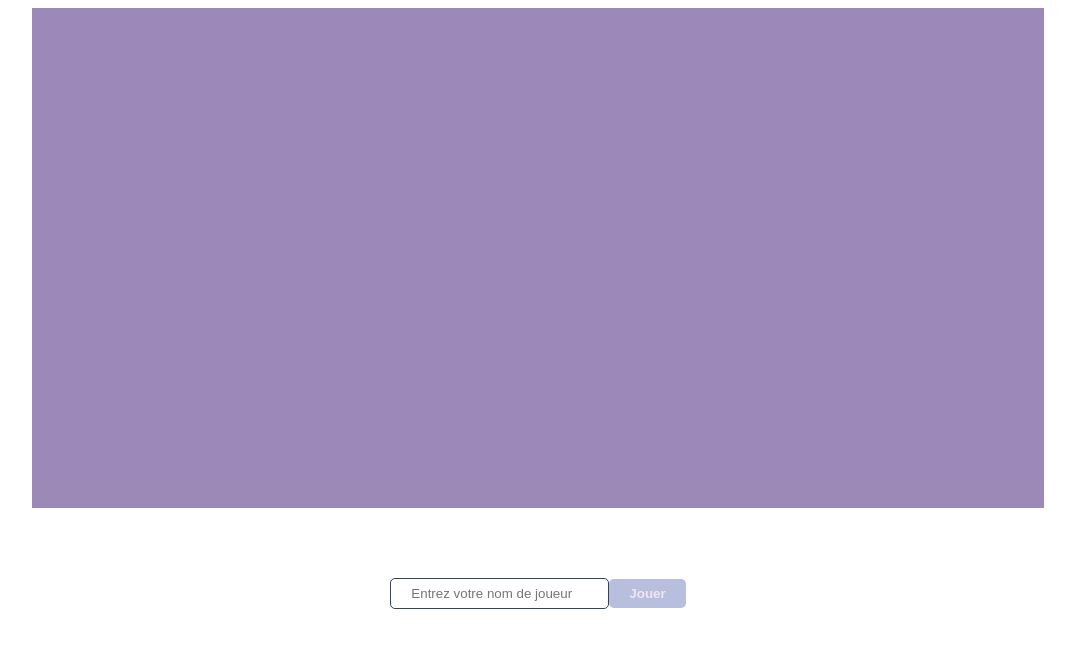
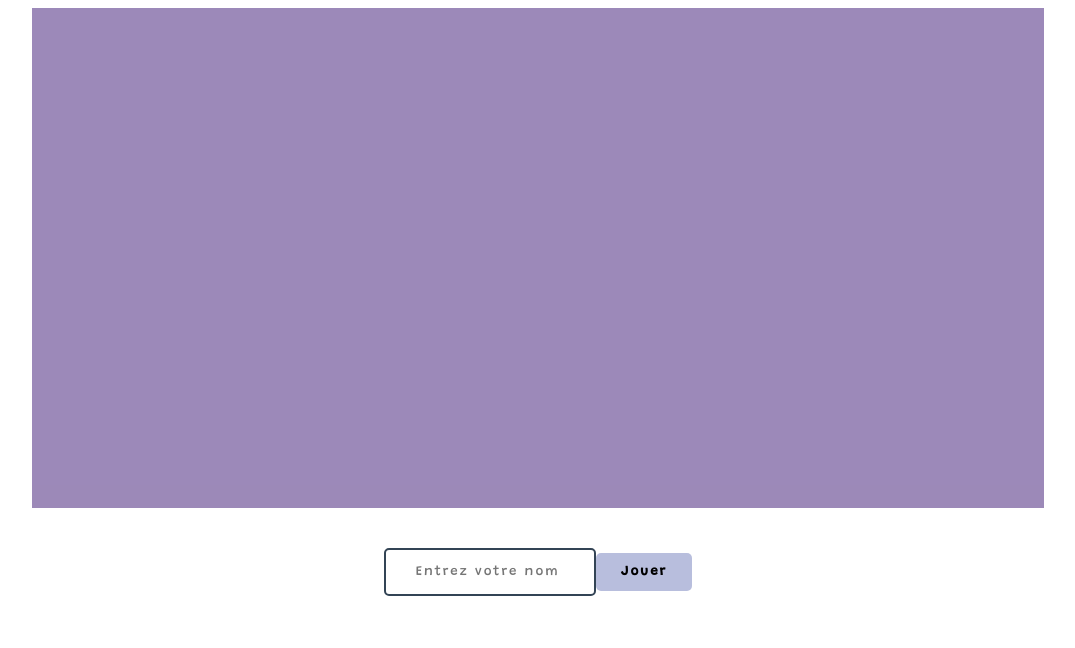
Before and after one commit to DevDams/oneDot, a Vue app: page / in a window 1280 px wide. Shown: the top 648 px of the page, without its empty margins (102-1177 px from the left). Built offline with nearby package versions, Linux system fonts and the light colour scheme.

Commit message:
Update style

```diff
--- a/src/components/Player.vue
+++ b/src/components/Player.vue
@@ -42,27 +42,35 @@ export default {
     }
 
     .info {
-      margin-top: 40px;
+      margin-top: 10px;
       text-align: center;
+      font-family: 'Grandstander', cursive;
+      letter-spacing: 2px;
     }
 
     .welcomeMessage {
       font-weight: 700;
+      font-family: 'Grandstander', cursive;
+      letter-spacing: 2px;
     }
 
     input[type="text"] {
-      border: 1px solid #334455;
+      border: 2px solid #334455;
       border-radius: 5px;
-      padding: 7px 20px;
+      padding: 15px 30px;
+      font-family: 'Grandstander', cursive;
+      letter-spacing: 2px;
     }
 
     button[type="submit"] {
       background: #b8bedd;
-      color: #f0e6ef;
-      font-weight: 700;
+      color: #000;
+      font-weight: 600;
+      font-family: 'Grandstander', cursive;
+      letter-spacing: 2px;
       border: none;
       border-radius: 5px;
-      padding: 7px 20px;
+      padding: 12px 25px;
       cursor: pointer;
     }
 </style>
```
